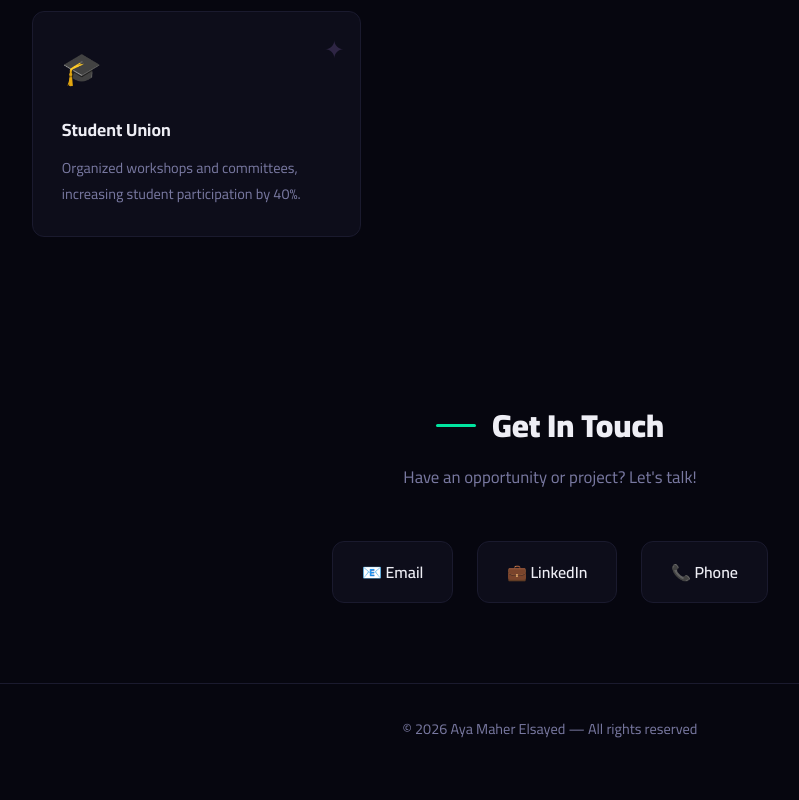
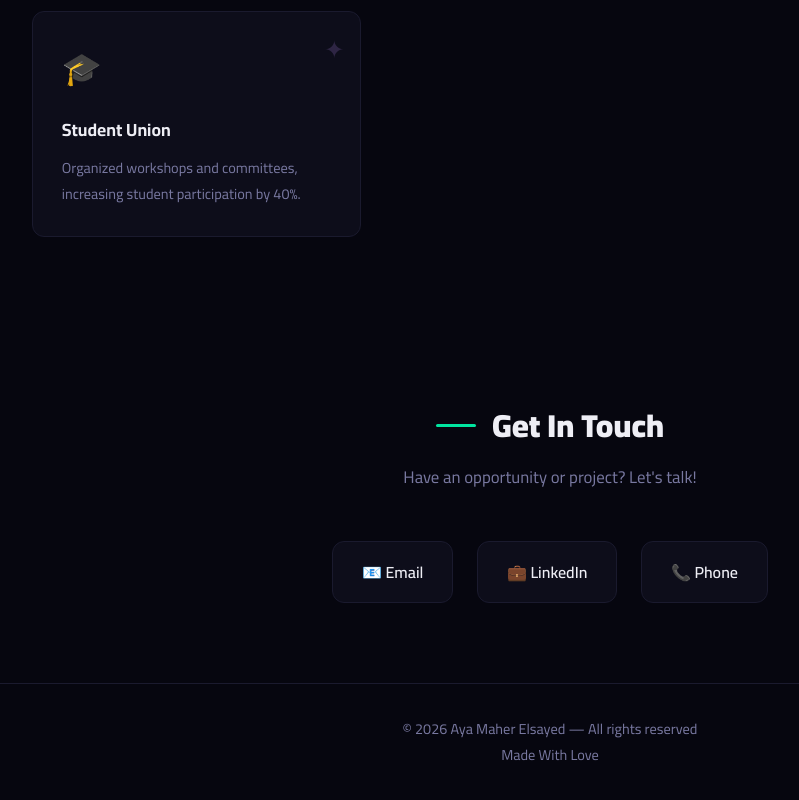
Before and after one commit to alucarderor-cpu/Aya-Maher-Portfolio, a plain HTML site: page index.html in a window 1280 px wide. Shown: the part 7040-7840 px from the top of the page, without its empty margins (90-889 px from the left). Before the commit the page ends 7814 px from the top, so only its background shows below. Drawn offline with Linux system fonts and the light colour scheme; animation ran at ten frames a second.

Commit message:
Update index.html

```diff
--- a/index.html
+++ b/index.html
@@ -1228,6 +1228,7 @@
     <!-- FOOTER -->
     <footer>
         <p>© 2026 Aya Maher Elsayed — All rights reserved</p>
+        <p>Made With Love</p>
     </footer>
 
     <!-- GSAP -->
```
